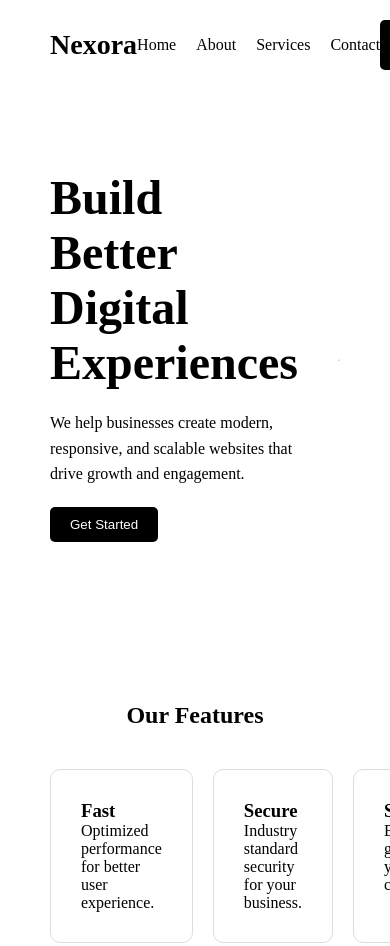
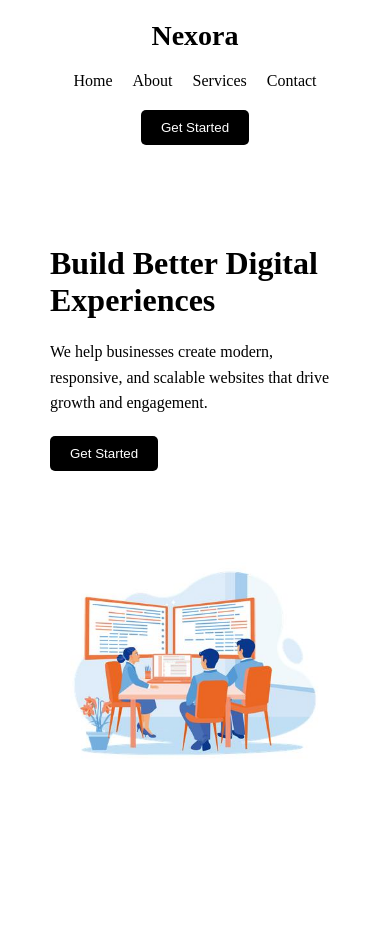
Before and after one commit to rupeshthapa9700/responsive-landing-page, a plain HTML site: page index.html in a window 390 px wide. Shown: the top 946 px of the page. Drawn offline with Linux system fonts and the light colour scheme.

Commit message:
Add nav and hero section responsive

```diff
--- a/style.css
+++ b/style.css
@@ -95,3 +95,21 @@
     padding: 30px;
     border-radius: 10px;
 }
+
+@media(max-width:768px){
+    nav{
+       flex-direction: column;
+       gap: 20px;
+    }
+
+    #hero{
+        flex-direction: column;
+        align-items: center;
+    }
+    #hero h2{
+        font-size: 2rem;
+    }
+
+
+
+}
```
